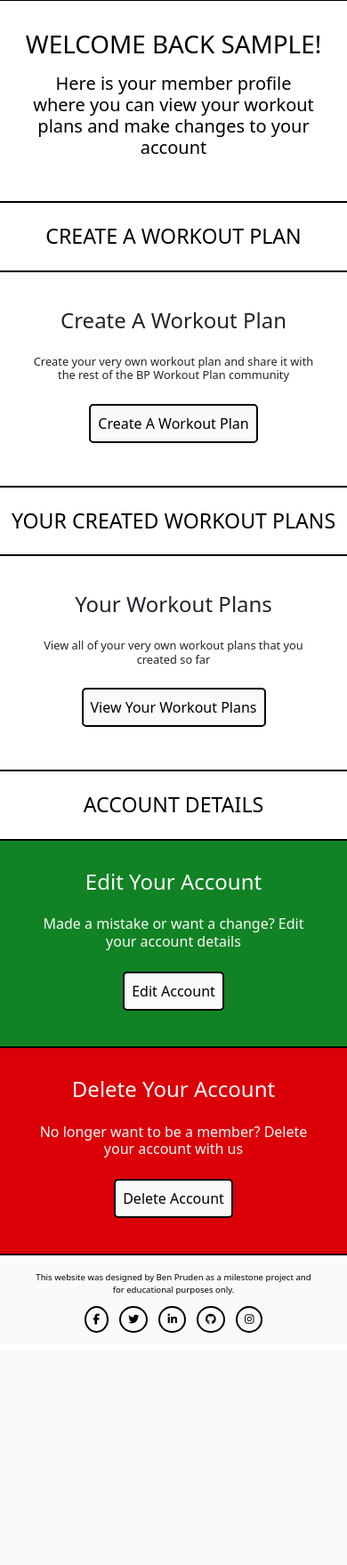
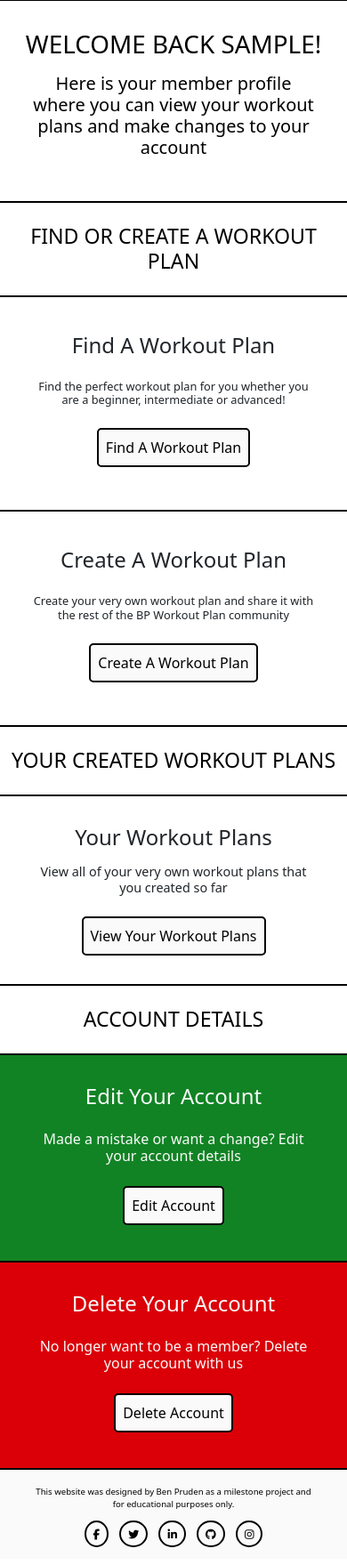
Before and after one commit to BenPruden97/BP-Workout-Plans, a Flask app: page /profile/1 in a window 390 px wide. Shown: the part 142-1901 px from the top of the page at 89% size. Before the commit the page ends 1640 px from the top, so only its background shows below. Run offline with Flask 2, Linux system fonts and the light colour scheme; the visitor is signed in with stand-in values (Sample User, id 1); a database or web service that is not in the repository returns one stand-in record (values such as "Sample title"); some libraries are stand-ins or nearby versions.

Commit message:
Fixing some issues and adding back some deleted code that was deleted by accident

```diff
--- a/static/css/style.css
+++ b/static/css/style.css
@@ -1766,8 +1766,46 @@ button.accordion-button.collapsed{
     align-items: center;
     flex-direction: column;
     border-bottom: 2px solid black;
+    border-right: 2px solid black;
     text-align: center;
     padding: 1rem 2.5rem;
+}
+
+.created-profile-options{
+    display: flex;
+    justify-content: center;
+    align-items: center;
+    flex-direction: column;
+    border-bottom: 2px solid black;
+    text-align: center;
+    padding: 1rem 2rem;
+}
+
+.created-profile-options h4{
+    font-size: 2rem;
+    padding: 1rem 0 0;
+}
+
+.created-profile-options h6{
+    font-size: 1.5rem;
+    padding: 0.5rem 0 1rem;
+}
+
+.created-profile-options a{
+    background-color: #fafafa;
+    color: black;
+    padding: 0.5rem;
+    margin-bottom: 1rem;
+    border: 2px solid black;
+    border-radius: 5px;
+    transition: 0.5s;
+    text-decoration: none;
+    text-align: center;
+}
+
+.created-profile-options a:hover{
+    color: #fafafa;
+    background-color: black;
 }
 
 .profile-options{
@@ -2574,6 +2612,13 @@ button.accordion-button.collapsed{
         margin: 0.5rem;
     }
 
+    .form-button{
+        display: flex;
+        justify-content: center;
+        align-items: center;
+        flex-direction: column;
+    }
+
     /* ----- Footer Paragraph Styling ----- */
 
     .designer p{
@@ -2642,14 +2687,28 @@ button.accordion-button.collapsed{
         transition: 0.5s;
     }
 
-    /* ----- Profile Section Styling ----- */
-
-    .liked-plan-options{
-        border-right: none;
-    }
-
-    .edit-profile-account{
-        border-right: none;
+    /* ----- profile page styling ----- */
+
+    .created-profile-options h4{
+        font-size: 1.5rem;
+        padding: 1rem 0 0;
+    }
+
+    .created-profile-options h6{
+        font-size: 1.2rem;
+        padding: 0.5rem 0 1rem;
+    }
+
+    .created-profile-options a{
+        background-color: #fafafa;
+        color: black;
+        padding: 0.5rem;
+        margin-bottom: 1rem;
+        border: 2px solid black;
+        border-radius: 5px;
+        transition: 0.5s;
+        text-decoration: none;
+        text-align: center;
     }
 
 }
@@ -2805,8 +2864,12 @@ button.accordion-button.collapsed{
         border-radius: 5px;
         cursor: pointer;
         margin: 0.5rem;
-        margin-top: 1.5rem;
+        margin-top: 0.5rem;
         transition: 0.5s;
+    }
+
+    .form-button a{
+        margin: 0 0 0.5rem;
     }
 
     .form-button button:hover{
@@ -2929,6 +2992,21 @@ button.accordion-button.collapsed{
 
     .edit-account-heading{
         padding: 1.5rem 0;
+    }
+
+    /* ----- Profile Section Styling ----- */
+
+    .liked-plan-options{
+        border-right: none;
+    }
+
+    .edit-profile-account{
+        border-right: none;
+    }
+
+    .created-profile-options h6{
+        font-size: 0.9rem;
+        padding: 0.5rem 0 1rem;
     }
 
     .change-username{
--- /dev/null
+++ b/static/js/script.js
@@ -0,0 +1,52 @@
+// Javascript Code to close the Flash Message pop up
+
+document.getElementById("flash-button").addEventListener('click', function() {
+    document.querySelector(".flashes-section").style.display = "none";
+});
+
+// Password & Confirm Password Javascript Validation/ Making Sure Password Match
+
+/* I used the code from this website - https://stackoverflow.com/questions/21727317/how-to-check-confirm-password-field-in-form-without-reloading-page/21727518
+to help with the matching passwords & styling */
+
+function checkPasswords() {
+    if (document.getElementById("password").value ===
+    document.getElementById("confirm_password").value) {
+        document.getElementById("passwords-match").style.color = "#118324"
+        document.getElementById("passwords-match").innerHTML = "Passwords Are Correct"
+        document.getElementById("submit").disabled = false;
+    } else {
+        document.getElementById("passwords-match").style.color = "#db0007"
+        document.getElementById("passwords-match").innerHTML = "Passwords Do Not Match"
+        document.getElementById("submit").disabled = true;
+    }
+};
+
+/* ----- Function to make sure the updated passwords match before submitting ----- */
+
+function checkNewPasswords() {
+    if (document.querySelector(".new_password").value ===
+    document.querySelector(".new_confirm_password").value) {
+        document.getElementById("new-passwords-match").style.color = "#118324"
+        document.getElementById("new-passwords-match").innerHTML = "Passwords Are Correct"
+        document.getElementById("new-submit").disabled = false;
+    } else {
+        document.getElementById("new-passwords-match").style.color = "#db0007"
+        document.getElementById("new-passwords-match").innerHTML = "Passwords Do Not Match"
+        document.getElementById("new-submit").disabled = true;
+    }
+};
+
+/* ----- Delete Account Confirmation Modal ----- */
+
+function deleteAccount() {
+    document.getElementById("delete-modal").style.display = "block"
+    document.getElementsByClassName("no-delete-account").style.display = "none"
+}
+
+/* ----- Delete Workout Plan Confirmation Modal ----- */
+
+function deleteWorkoutPlan() {
+    document.getElementById("delete-workout-modal").style.display = "block"
+    document.getElementsByClassName("no-delete-workout-plan").style.display = "none"
+}
--- a/templates/create_workout.html
+++ b/templates/create_workout.html
@@ -631,6 +631,8 @@
 
                         <div class="form-button">
 
+                            <a href="{{ url_for('find_workouts') }}">Cancel</a>
+
                             <button type="submit">Create Workout Plan</button>
 
                         </div>
--- a/templates/index.html
+++ b/templates/index.html
@@ -78,7 +78,7 @@
 
                                 <hr>
 
-                                <p>Total Exercise Amount: {{ workout_plan.total_exercise_amount }}</p>
+                                <p>Total Exercise Amount: 6</p>
 
                                 <hr>
 
--- a/templates/profile.html
+++ b/templates/profile.html
@@ -45,9 +45,23 @@
 
         <div class="row">
 
-            <h3 class="profile-h2">Create A Workout Plan</h3>
+            <h3 class="profile-h2">Find Or Create A Workout Plan</h3>
 
-            <div class="col-12">
+            <div class="col-md-6 col-12">
+
+                <div class="liked-plan-options">
+
+                    <h4>Find A Workout Plan</h4>
+
+                    <h6>Find the perfect workout plan for you whether you are a beginner, intermediate or advanced!</h6>
+
+                    <a href="{{ url_for('find_workouts') }}">Find A Workout Plan</a>
+
+                </div>
+
+            </div>
+
+            <div class="col-md-6 col-12">
 
                 <div class="profile-options">
 
@@ -73,7 +87,7 @@
 
             <div class="col-12">
 
-                <div class="liked-plan-options">
+                <div class="created-profile-options">
 
                     <h4>Your Workout Plans</h4>
 
```
